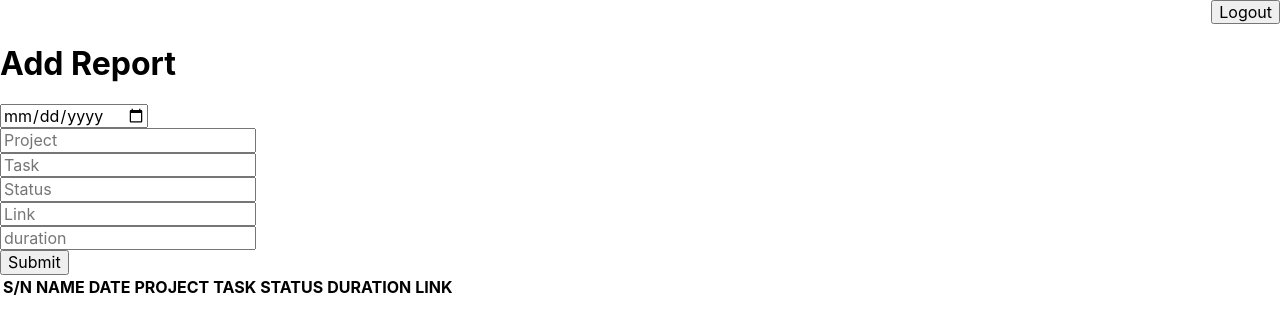
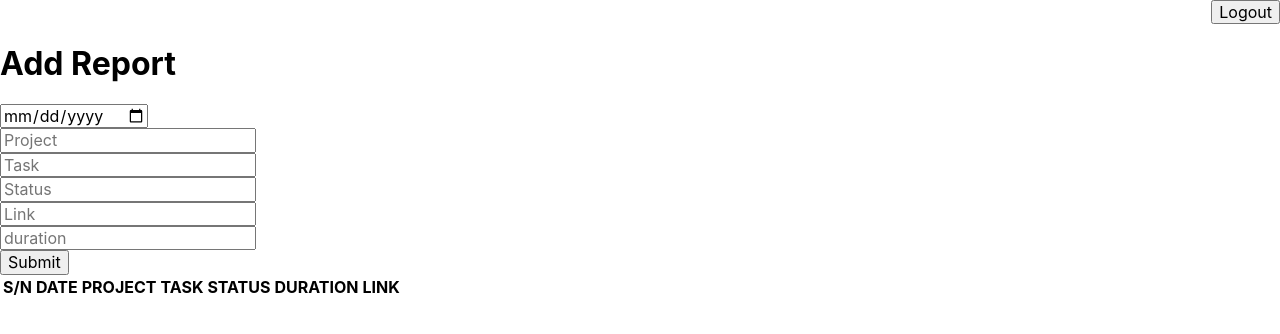
Before and after one commit to martinscovenant/my-page, a React (Create React App) app: page /UpdateReport in a window 1280 px wide. Shown: the top 334 px of the page. Built offline with nearby package versions, Linux system fonts and the light colour scheme.

Commit message:
Monday's commit

```diff
--- a/src/components/update/UpdateReport.jsx
+++ b/src/components/update/UpdateReport.jsx
@@ -380,7 +380,6 @@ export const UpdateReport = () => {
           <table className=" mx-auto">
             <thead>
               <th className="border-2 border-solid border-black p-1"> S/N </th>
-              <th className="border-2 border-solid border-black p-1"> NAME </th>
               <th className="border-2 border-solid border-black p-1"> DATE </th>
               <th className="border-2 border-solid border-black p-1">PROJECT</th>
               <th className="border-2 border-solid border-black p-1"> TASK </th>
```
